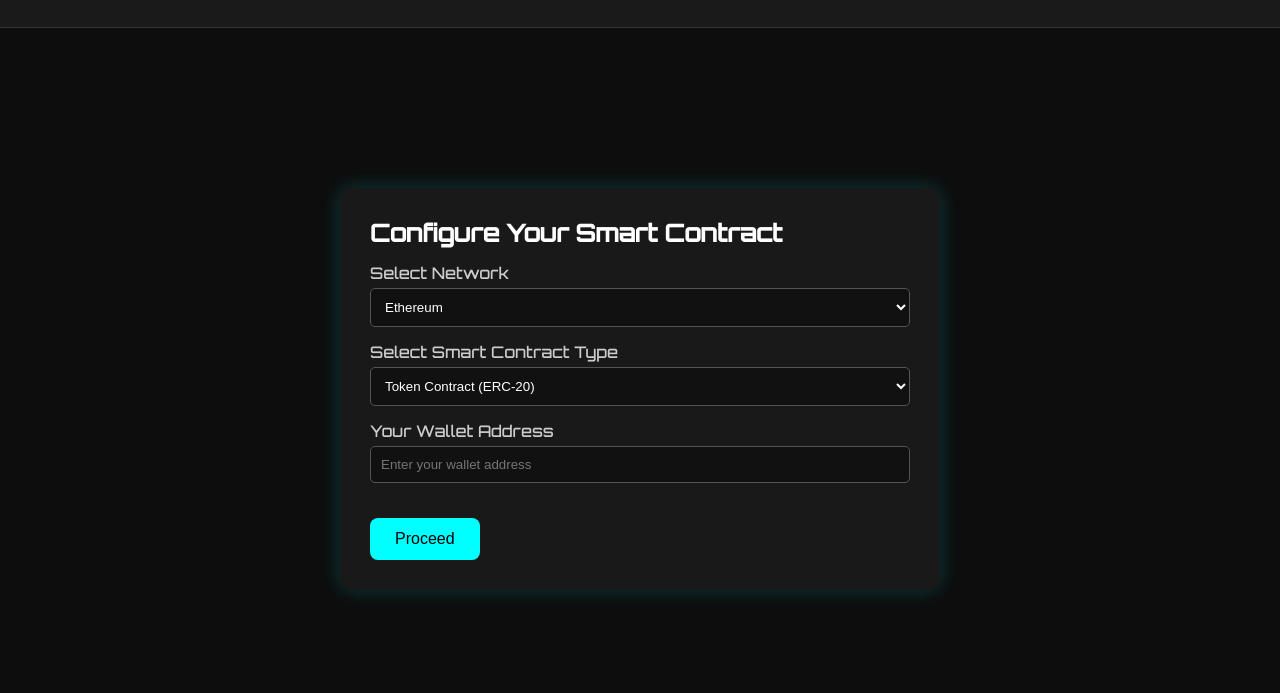
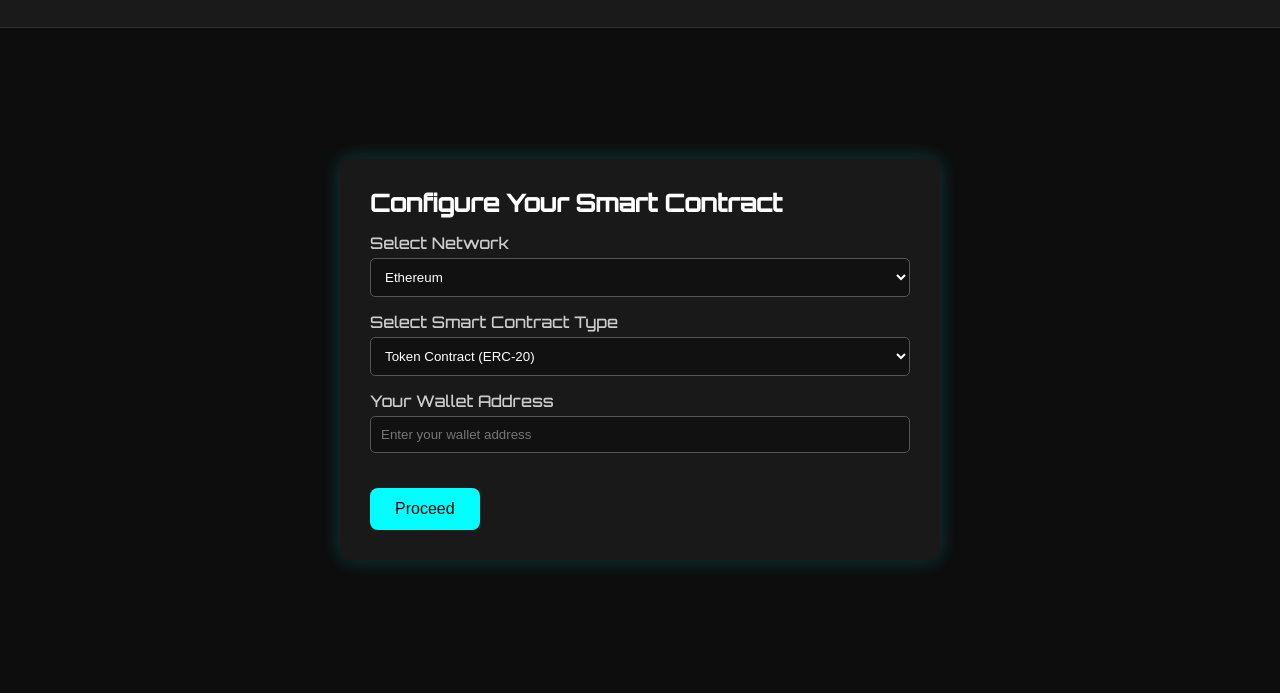
Before and after one commit to SCL-store/Smart_Contracts_and_Crypto_Licenses, a plain HTML site: page index.html in a window 1280 px wide. Shown: the part 107-800 px from the top of the page. Drawn offline with Linux system fonts and the light colour scheme.

Commit message:
Update styles.css

```diff
--- a/styles.css
+++ b/styles.css
@@ -52,7 +52,7 @@ header p {
   display: flex;
   flex-direction: column;
   align-items: center;
-  padding: 160px 20px;
+  padding: 130px 20px;
 }
 
 .animated-entry {
```
